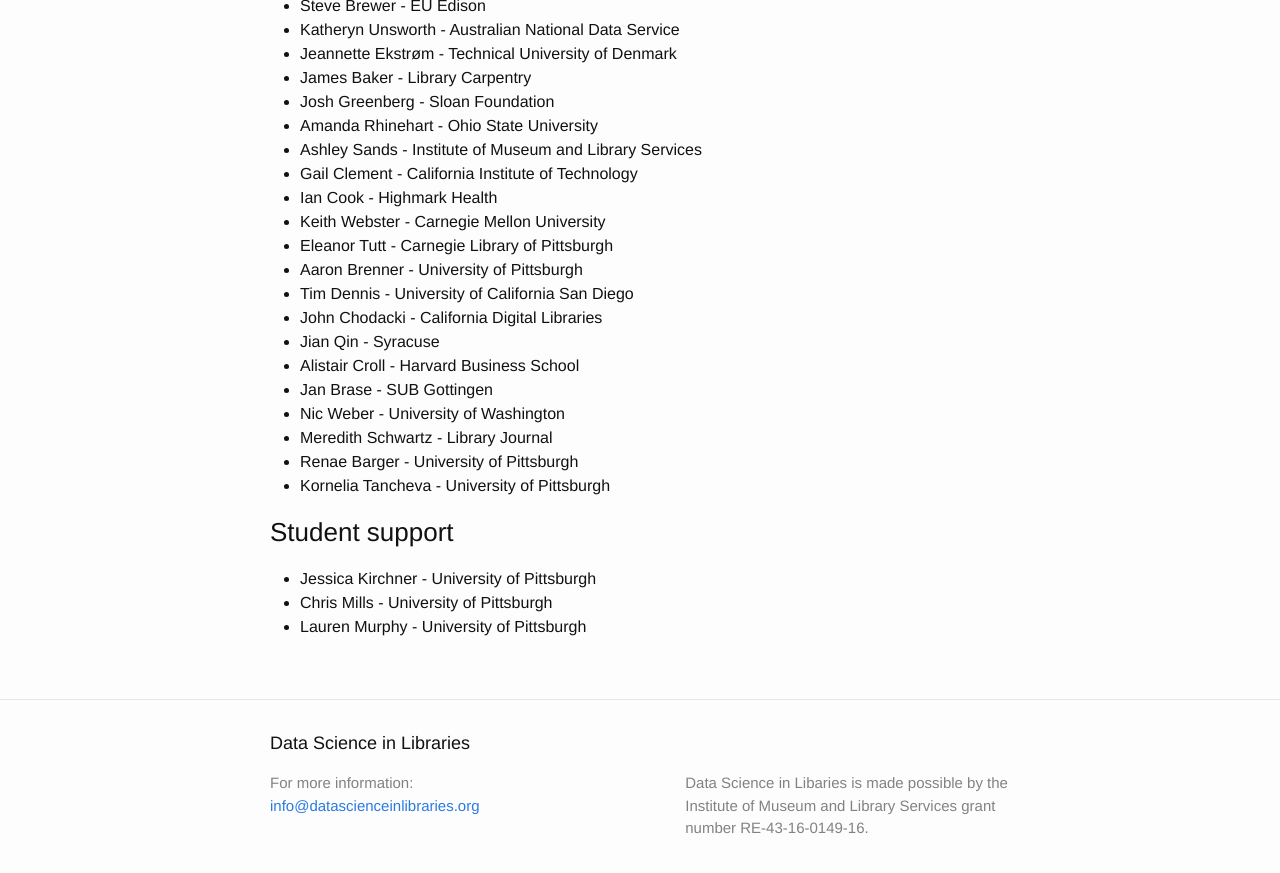
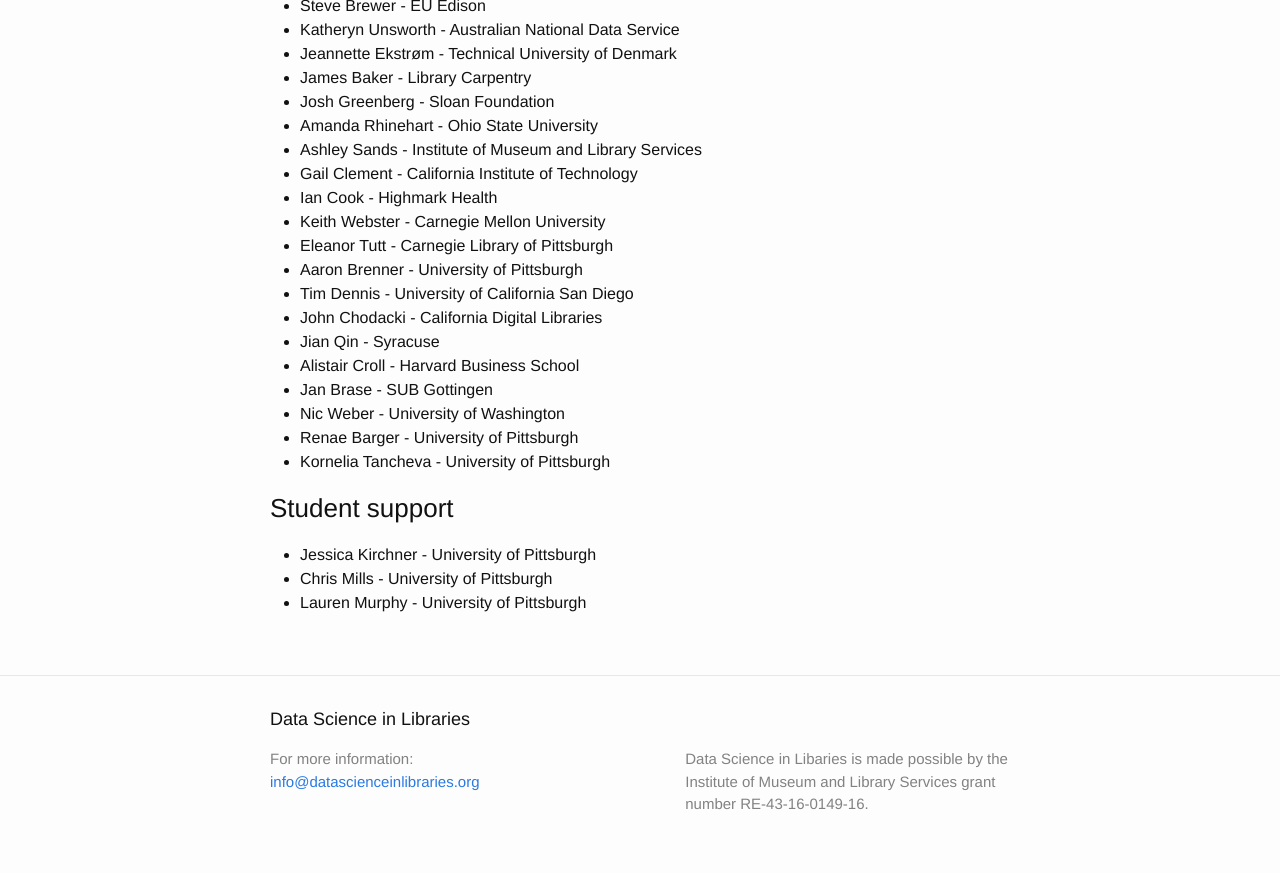
Before and after one commit to datascienceinlibraries/datascienceinlibraries.github.io, a Jekyll site: the page built from participants.md, in a window 1280 px wide and 900 px high, scrolled down 629 px. Shown: the top 873 px of the window. Built offline with Jekyll 4.4.1, drawn with Linux system fonts in a browser that asks for light colours.

Commit message:
removing Meredith from the participant list

```diff
--- a/participants.md
+++ b/participants.md
@@ -39,7 +39,6 @@ permalink: /participants/
 * Alistair Croll  -  Harvard Business School
 * Jan Brase  -  SUB Gottingen
 * Nic Weber  -  University of Washington
-* Meredith Schwartz  -  Library Journal
 * Renae Barger - University of Pittsburgh
 * Kornelia Tancheva - University of Pittsburgh
 
```
